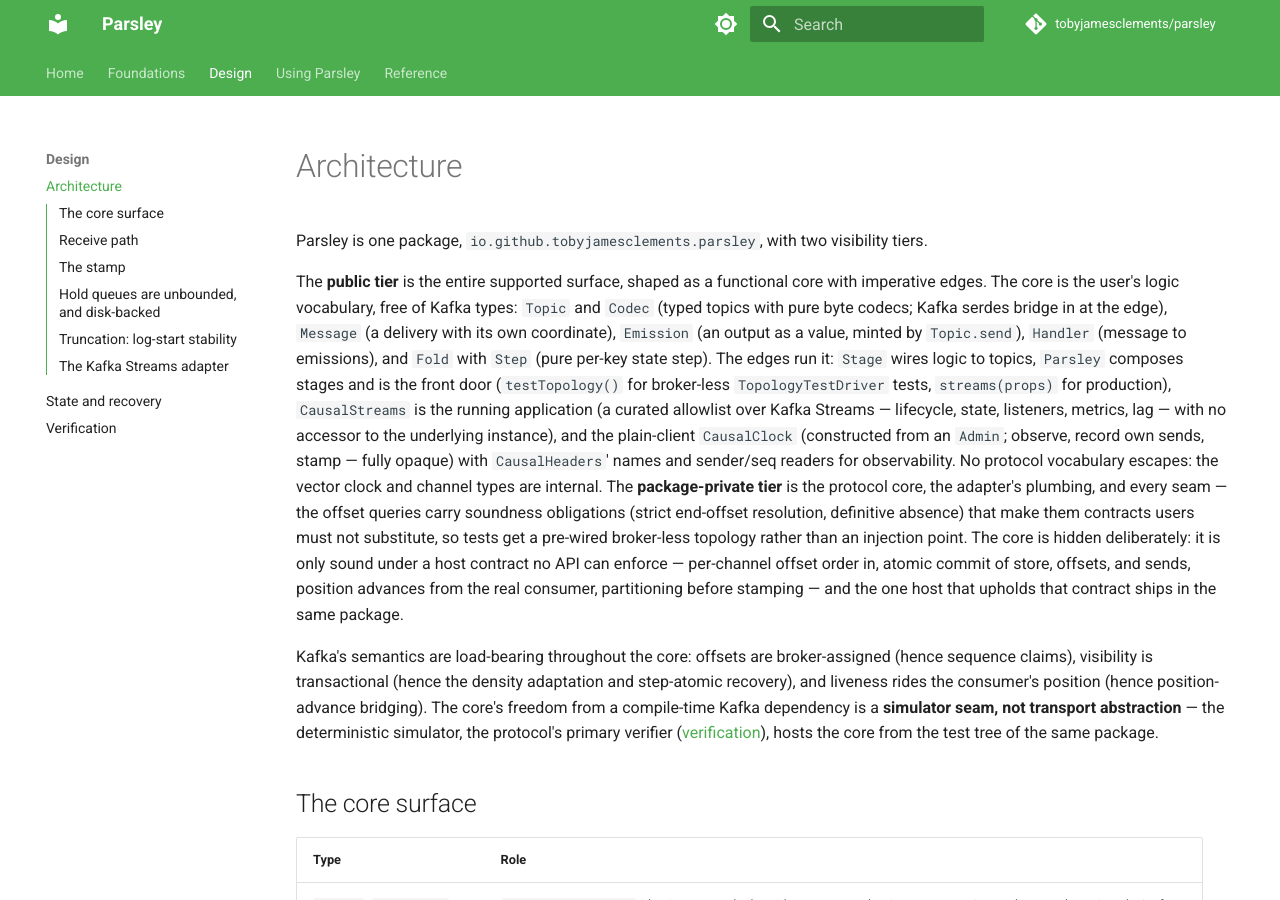
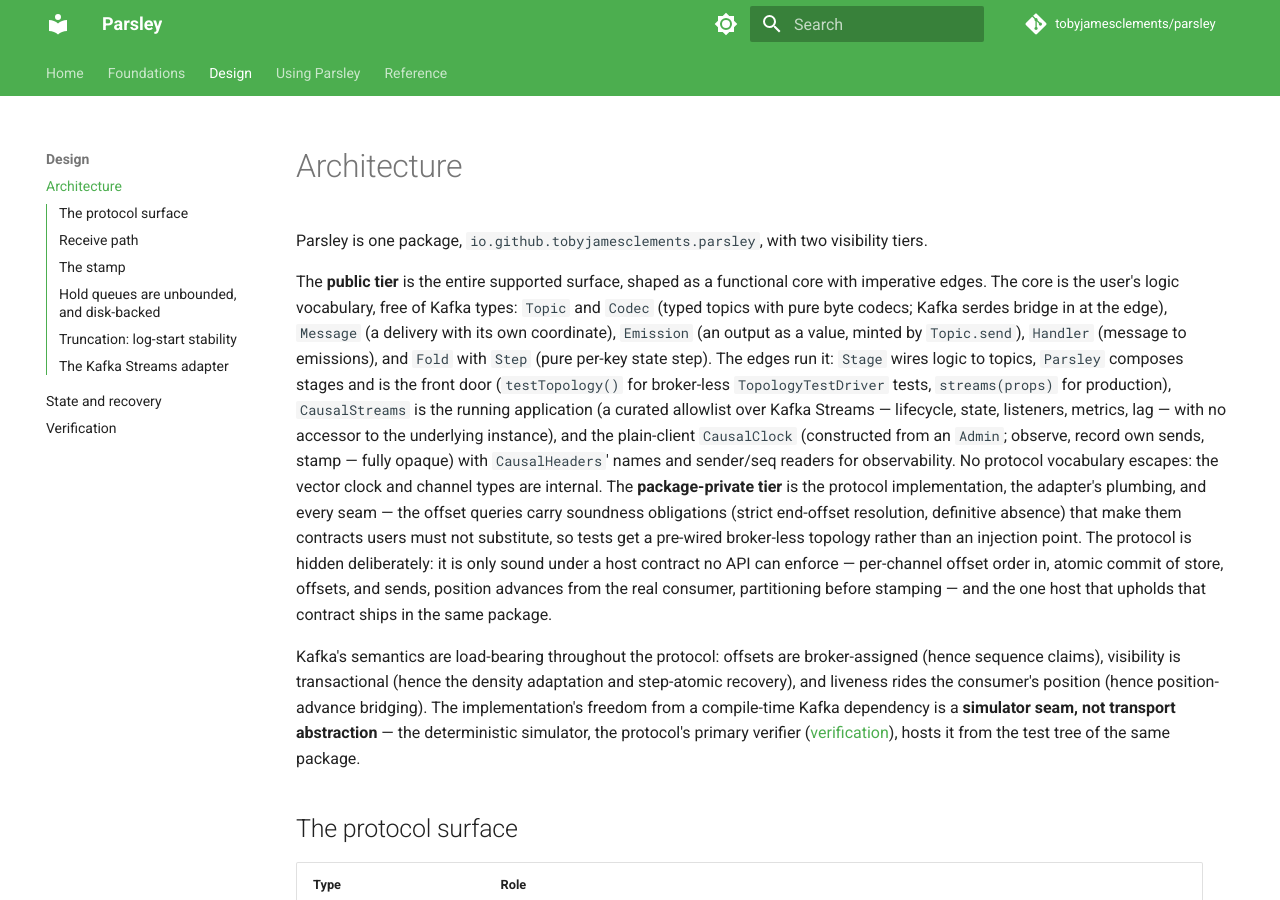
Before and after one commit to tobyjamesclements/parsley, an MkDocs documentation site: the page built from docs/design/architecture.md, in a window 1280 px wide and 900 px high. Built offline with MkDocs 1.6.1 and Material for MkDocs 9.7.7, drawn with Linux system fonts in a browser that asks for light colours; comment, search, counter and statistics services are not loaded.

Commit message:
Reserve 'core' for the functional core of user logic
'Core' named two things: the package-private protocol implementation and the
functional core of the API. Only the second is something a user ever sees, so
the docs, README, and Javadoc now call the first 'the protocol' (or 'the
protocol implementation' where the artifact itself is meant) and 'core'
keeps a single meaning. The verification page's mutation-testing section
also catches up with the four-thread in-verify PIT run and its floor.

Co-Authored-By: Claude Fable 5 <noreply@anthropic.com>
Claude-Session: https://claude.ai/code/session_01UbPFGswogqyoT93R9U5MUr

```diff
--- a/docs/design/architecture.md
+++ b/docs/design/architecture.md
@@ -15,22 +15,24 @@ instance), and the plain-client `CausalClock` (constructed from an `Admin`; obse
 own sends, stamp — fully opaque) with `CausalHeaders`' names and sender/seq readers for
 observability.
 No protocol vocabulary escapes: the vector clock and channel types are internal. The
-**package-private tier** is the protocol core, the adapter's plumbing, and every seam — the
-offset queries carry soundness obligations (strict end-offset resolution, definitive absence)
-that make them contracts users must not substitute, so tests get a pre-wired broker-less
-topology rather than an injection point. The core is hidden deliberately: it is only sound under a host contract
+**package-private tier** is the protocol implementation, the adapter's plumbing, and every
+seam — the offset queries carry soundness obligations (strict end-offset resolution,
+definitive absence) that make them contracts users must not substitute, so tests get a
+pre-wired broker-less topology rather than an injection point. The protocol is hidden
+deliberately: it is only sound under a host contract
 no API can enforce — per-channel offset order in, atomic commit of store, offsets, and sends,
 position advances from the real consumer, partitioning before stamping — and the one host
 that upholds that contract ships in the same package.
 
-Kafka's semantics are load-bearing throughout the core: offsets are broker-assigned (hence
-sequence claims), visibility is transactional (hence the density adaptation and step-atomic
-recovery), and liveness rides the consumer's position (hence position-advance bridging). The
-core's freedom from a compile-time Kafka dependency is a **simulator seam, not transport
-abstraction** — the deterministic simulator, the protocol's primary verifier
-([verification](verification.md)), hosts the core from the test tree of the same package.
+Kafka's semantics are load-bearing throughout the protocol: offsets are broker-assigned
+(hence sequence claims), visibility is transactional (hence the density adaptation and
+step-atomic recovery), and liveness rides the consumer's position (hence position-advance
+bridging). The implementation's freedom from a compile-time Kafka dependency is a
+**simulator seam, not transport abstraction** — the deterministic simulator, the protocol's
+primary verifier ([verification](verification.md)), hosts it from the test tree of the same
+package.
 
-## The core surface
+## The protocol surface
 
 | Type | Role |
 |---|---|
--- a/docs/foundations/delivery-gate.md
+++ b/docs/foundations/delivery-gate.md
@@ -1,7 +1,7 @@
 # The delivery gate
 
 The gate is the predicate that decides whether a received record may reach the user processor.
-Everything else in the core exists to make this predicate sound and its inputs cheap.
+Everything else in the protocol exists to make this predicate sound and its inputs cheap.
 
 ## Head-of-line blocking
 
```
Also changed, not shown: README.md (+2 -3 lines), docs/design/verification.md (+5 -2 lines), docs/index.md (+8 -6 lines), 8 other files.
